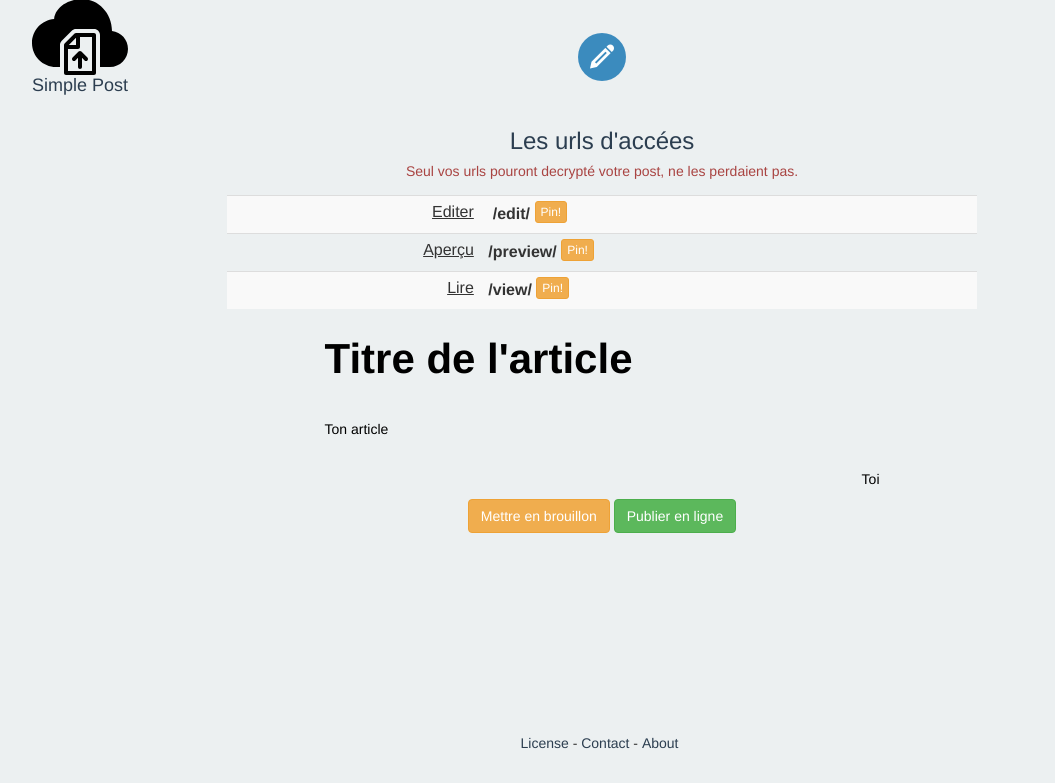
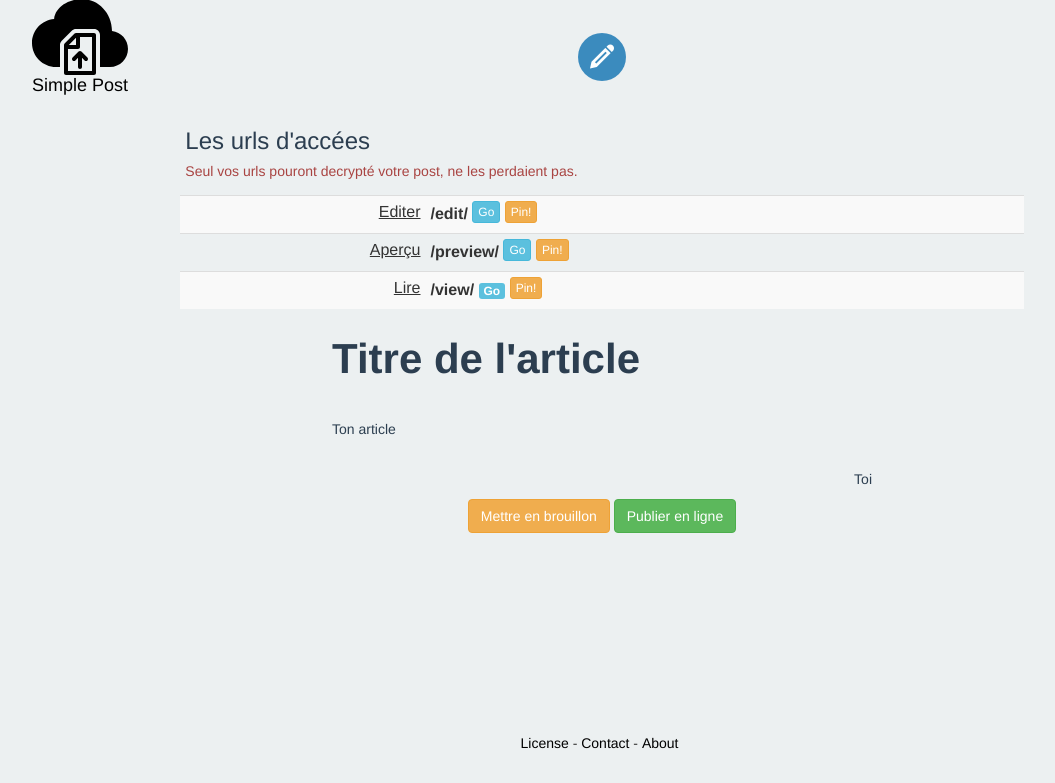
Before and after one commit to cktlmltv/simple-post, a PHP site: the page made by App/Views/edit.php in a window 1280 px wide. Shown: the part 17-800 px from the top of the page, without its empty margins (38-1093 px from the left). Run offline with PHP 8.4, Linux system fonts and the light colour scheme; the template is opened without the code that fills it, so the values that code supplies are empty; some libraries are stand-ins or nearby versions.

Commit message:
[Init] push online

```diff
--- a/App/Assets/css/main.css
+++ b/App/Assets/css/main.css
@@ -1,23 +1,9 @@
 html {
     position: relative;
     min-height: 100%;
-    background: rgba(236, 240, 241,1.0);
 }
 body {
-    background: rgba(236, 240, 241,1.0);
     margin-bottom: 60px;
-}
-h1,h2,h3,h4,h5{
-    color:rgba(44, 62, 80,1.0);
-}
-p{
-    color:rgba(0, 0, 0,1.0);
-}
-a{
-    color:rgba(44, 62, 80,1.0);
-}
-a:hover{
-    color:rgba(44, 62, 80,0.7);
 }
 /*
  * Class
@@ -91,8 +77,46 @@ a:hover{
     font-weight: bold;
     text-decoration: underline;
 }
-#sp-post{
+#sp-header-edit{
     margin-top: 120px;
+}
+/*
+ * Colors
+ */
+html {
+    background: rgba(236, 240, 241,1.0);
+}
+body {
+    background: rgba(236, 240, 241,1.0);
+}
+h1,h2,h3,h4,h5{
+    color:rgba(44, 62, 80,1.0);
+}
+.jumbotron h1,.jumbotron h2,.jumbotron h3,.jumbotron h4,.jumbotron h5{
+    color:rgba(0,0, 0,1.0);
+}
+p{
+    color:rgba(44, 62, 80,1.0);
+}
+a{
+    color:rgba(0,0, 0,1.0);
+}
+a:hover{
+    color:rgba(0, 0, 0,0.7);
+}
+.jumbotron{
+    background: rgba(246, 71, 71,1.0);
+}
+.text-primary{
+    color:rgba(39, 174, 96,1.0);
+}
+
+.text-info{
+    color:rgba(230, 126, 34,1.0);
+}
+
+.text-warning{
+    color :rgba(192, 57, 43,1.0)  ;
 }
 /*
  * Override Bootstrap
@@ -105,20 +129,6 @@ a:hover{
 }
 .container-fluid{
     padding:0px;
-}
-.jumbotron{
-    background: rgba(231, 76, 60,1.0);
-}
-.text-primary{
-    color:rgba(39, 174, 96,1.0);
-}
-
-.text-info{
-    color:rgba(230, 126, 34,1.0);
-}
-
-.text-warning{
-    color :rgba(192, 57, 43,1.0)  ;
 }
 .btn-xs{
     margin-bottom: 5px;
--- a/App/Assets/js/main.js
+++ b/App/Assets/js/main.js
@@ -15,9 +15,9 @@ function setPostUrls(urlEdit, urlPreview, urlVIew) {
     $("#sp-link-edit").html('<a href="' + urlEdit + '">Modifier</a>');
     $("#sp-link-preview").html('<a href="' + urlPreview + '">Aperçu</a>');
     $("#sp-link-view").html('<a href="' + urlVIew + '">Voir</a>');
-    $("#sp-url-edit").html('<span id="sp-url-edition">' + urlEdit + '</span> <a href="' + urlEdit + '" rel="sidebar"  data-key="sp-url-edition" class="sp-bm-btn btn btn-warning btn-xs"> Pin!</a>');
-    $("#sp-url-preview").html('<span id="sp-url-previewer">' + urlPreview + '</span> <a href="' + urlPreview + '" rel="sidebar" data-key="sp-url-previewer" class="sp-bm-btn btn btn-warning btn-xs"> Pin!</a>');
-    $("#sp-url-view").html('<span id="sp-url-viewer">' + urlVIew + '</span> <a href="' + urlVIew + '" rel="sidebar" data-key="sp-url-viewer" class="sp-bm-btn btn btn-warning btn-xs"> Pin!</a>');
+    $("#sp-url-edit").html('<span id="sp-url-edition">' + urlEdit + '</span> <a href="' + urlEdit + '" target="_blank" class="btn btn-info btn-xs"> Go</a> <a href="' + urlEdit + '" rel="sidebar"  data-key="sp-url-edition" class="sp-bm-btn btn btn-warning btn-xs"> Pin!</a>');
+    $("#sp-url-preview").html('<span id="sp-url-previewer">' + urlPreview + '</span> <a href="' + urlPreview + '" target="_blank" class="btn btn-info btn-xs"> Go</a> <a href="' + urlPreview + '" rel="sidebar" data-key="sp-url-previewer" class="sp-bm-btn btn btn-warning btn-xs"> Pin!</a>');
+    $("#sp-url-view").html('<span id="sp-url-viewer">' + urlVIew + '</span> <a href="' + urlVIew + '" target="_blank" class="btn-info btn-xs"> Go</a> <a href="' + urlVIew + '" rel="sidebar" data-key="sp-url-viewer" class="sp-bm-btn btn btn-warning btn-xs"> Pin!</a>');
 
     $(".sp-bm-btn").click(function () {
 	var url = $('#' + $(this).data('key')).html();
--- a/App/Tpl/footer.php
+++ b/App/Tpl/footer.php
@@ -5,7 +5,7 @@
 	<ul class="list-inline">
 	    <li><a target="_blank" href="https://raw.githubusercontent.com/cktlmltv/simple-post/master/LICENSE">License</a> -</li>
 	    <li><a target="_blank" href="mailto:cktlmltv@openmailbox.org">Contact</a> -</li>
-	    <li><a target="_blank" href="<?=BASE_URL?>About">About</a></li>
+	    <li><a target="_blank" href="https://raw.githubusercontent.com/cktlmltv/simple-post/master/README.md">About</a></li>
 	</ul>
 	</p>
     </div>
--- a/App/Tpl/header.php
+++ b/App/Tpl/header.php
@@ -2,10 +2,10 @@
     <head>
         <meta charset="utf-8">
         <meta name="viewport" content="width=device-width, initial-scale=1">
+	<link rel="icon" type="image/svg+xml" href="<?= BASE_URL ?>App/Assets/images/noun_76598_cc.svg">
 	<script type="text/javascript" src="<?= BASE_URL ?>vendor/components/jquery/jquery.min.js"></script>
 	<script type="text/javascript" src="<?= BASE_URL ?>vendor/twbs/bootstrap/dist/js/bootstrap.min.js"></script>
 	<script type="text/javascript" src="<?= BASE_URL ?>App/Assets/js/main.js"></script>
-	<link rel="icon" type="image/svg+xml" href="<?= BASE_URL ?>App/Assets/images/noun_76598_cc.svg">
 	<link href="<?= BASE_URL ?>vendor/twbs/bootstrap/dist/css/bootstrap.min.css" rel="stylesheet" type="text/css">
 	<link href="<?= BASE_URL ?>App/Assets/css/font-awesome.min.css" rel="stylesheet" type="text/css">
 	<link rel="stylesheet" type="text/css" href="<?= BASE_URL ?>App/Assets/css/content-tools.min.css">
--- a/App/Views/edit.php
+++ b/App/Views/edit.php
@@ -1,48 +1,35 @@
-
-<div id="sp-post" class="container" data-postid="<?= $article['id'] ?>">
+<div id="sp-header-edit"class="container-fluid">
     <div class="row">
 	<div class="col-lg-8 col-lg-push-2 text-center">
 	    <table class='table table-striped table-condensed'>
 		<thead>
 		    <tr>
 			<td colspan="2">
-		<center>
 			    <h3>Les urls d'accées</h3>
 			    <h5 class="text-danger">
 				Seul vos urls pouront decrypté votre post, ne les perdaient pas.
 			    </h5>
-		</center>
 			</td>
 		    </tr>
 		</thead>
 		<tbody>
 		    <tr>
-			<td class='text-right'>
-		<u>Editer</u>
-		</td>
-		<td class='text-left'>
-		    &nbsp; <b id="sp-url-edit"></b>
-		</td>
+			<td class='text-right'><u>Editer</u></td>
+		<td class='text-left'><b id="sp-url-edit"></b></td>
 		</tr>
 		<tr>
-		    <td class='text-right'>
-		<u>Aperçu</u>
-		</td>
-		<td class='text-left'>
-		    &nbsp;<b id="sp-url-preview"></b>
-		</td>
+		    <td class='text-right'><u>Aperçu</u> </td>
+		<td class='text-left'><b id="sp-url-preview"></b></td>
 		</tr>
 		<tr>
-		    <td class='text-right'>
-		<u>Lire</u>
-		</td>
-		<td class='text-left'>
-		    &nbsp;<b id="sp-url-view"></b>
-		</td>
+		    <td class='text-right'><u>Lire</u></td>
+		<td class='text-left'><b id="sp-url-view"></b></td>
 		</tr>
 		</tbody>
 	    </table>
 	</div>
+    </div>
+    <div id="sp-post" class="container" data-postid="<?= $article['id'] ?>">
 	<div class="col-lg-6 col-lg-push-3">
 
 	    <div data-editable class="sp-title" data-name="title"><p><?php
@@ -93,7 +80,7 @@
 	var urlEdit = "<?= BASE_URL ?>edit/<?= $article['link'] ?>" + window.location.hash;
 		var urlPreview = "<?= BASE_URL ?>preview/<?= $article['link'] ?>" + window.location.hash;
 			var urlVIew = "<?= BASE_URL ?>view/<?= $article['link'] ?>" + window.location.hash;
-			setPostUrls(urlEdit,urlPreview, urlVIew)
+				setPostUrls(urlEdit, urlPreview, urlVIew)
 				$('#btn-publish').on('click', function () {
 				    $.post('<?= BASE_URL ?>publishArticle/<?= $article['id'] ?>', function (result) {
 						    var html = '';
--- a/config.php
+++ b/config.php
@@ -1,5 +1,11 @@
 <?php
 switch ($_SERVER['SERVER_NAME']) {
+    case 'simplepost.xyz' :
+        define('BASE_URL','http://www.simplepost.xyz//single-post/');
+        define('HOST','localhost');
+        define('DBNAME','single-post');
+        define('USERNAME','root');
+        define('PASSWORD','root');
     default :
         define('BASE_URL','http://127.0.0.1/single-post/');
         define('HOST','localhost');
```
Also changed, not shown: App/Tpl/tiny-header.php (deleted, +0 -12 lines). Lines whose indentation alone changed are shown as unchanged.
